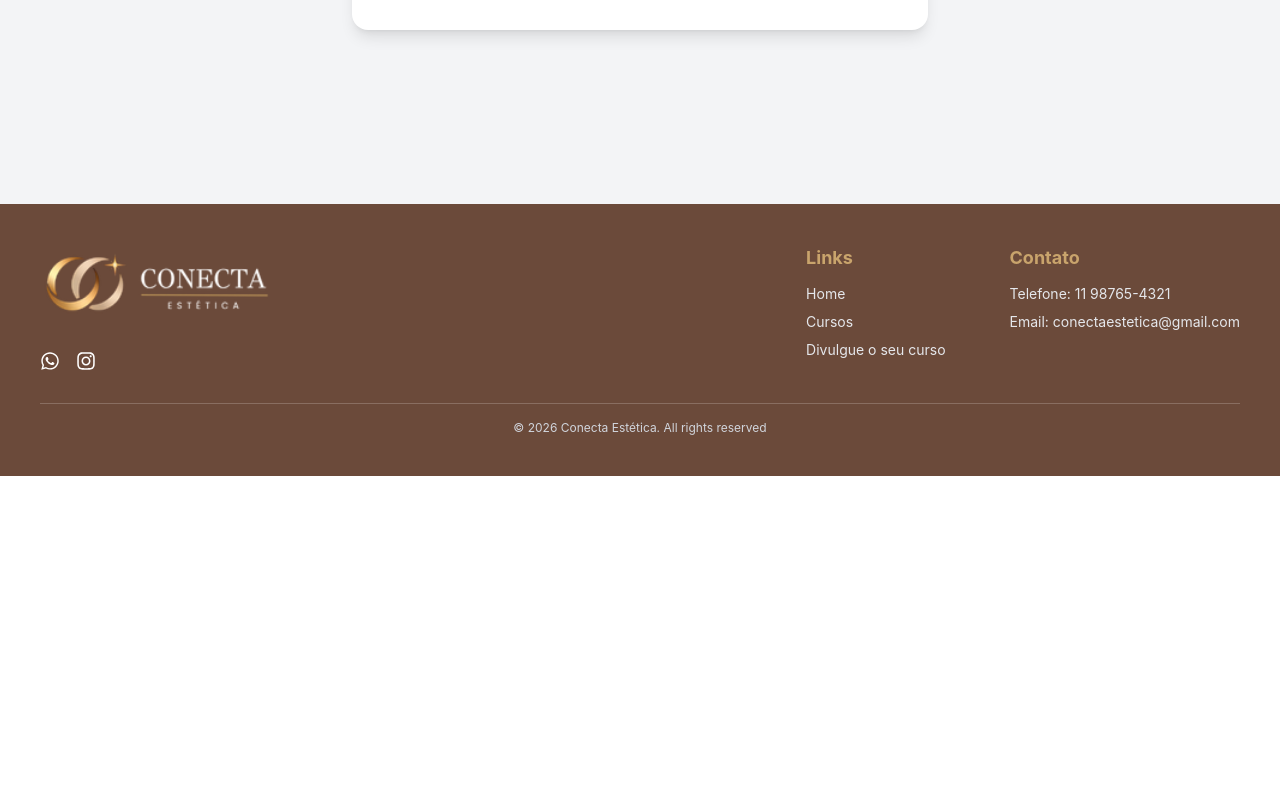
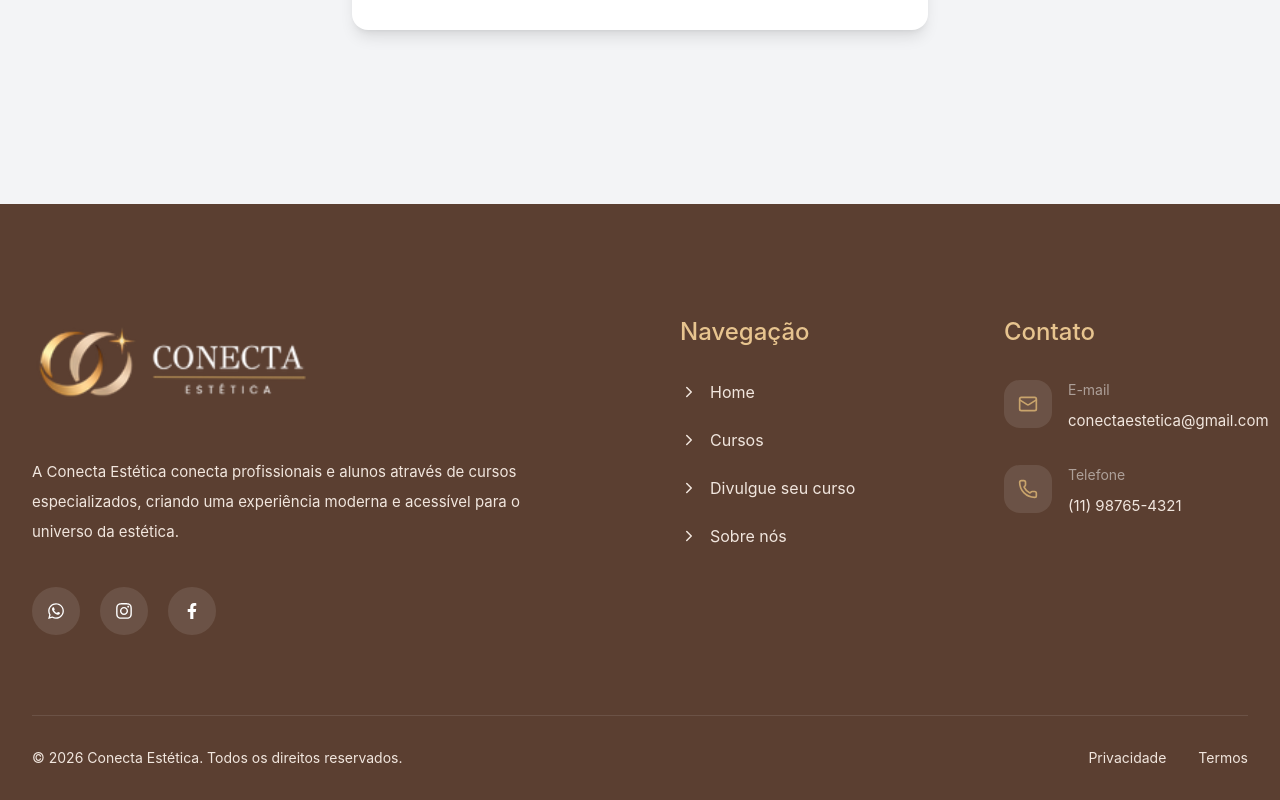
Before and after one commit to Projeto-P-I-Grupo10/conectaestetica-web-cliente, a React (Vite) app: page / in a window 1280 px wide. Shown: the part 596-1396 px from the top of the page. Before the commit the page ends 1072 px from the top, so only its background shows below. Built offline with nearby package versions, Linux system fonts and the light colour scheme.

Commit message:
Feat: Reestruturando o footer

```diff
--- a/src/assets/components/Footer.jsx
+++ b/src/assets/components/Footer.jsx
@@ -1,61 +1,254 @@
 import logo from "../img/Logo-horizontal-branca.png";
-import { FaWhatsapp, FaInstagram } from "react-icons/fa";
+
+import { FaWhatsapp, FaInstagram, FaFacebookF } from "react-icons/fa";
+
+import { Mail, Phone, ChevronRight } from "lucide-react";
+
+import { useNavigate } from "react-router-dom";
 
 export default function Footer() {
+  const navigate = useNavigate();
+
   return (
-    <footer className="bg-[#6B4A3A] text-white px-10 py-10">
-      {/* CONTEÚDO PRINCIPAL */}
-      <div className="flex flex-col md:flex-row justify-between gap-10">
-        {/* ESQUERDA */}
-        <div className="max-w-sm">
-          <img src={logo} alt="ConectaEstética" className="w-60" />
-          <div className="flex gap-4 mt-4 text-xl">
+    <footer className="bg-[#5b3f31] text-white pt-28">
+      <div className="max-w-7xl mx-auto px-8">
+        {/* Conteúdo principal */}
+        <div className="grid grid-cols-1 lg:grid-cols-4 gap-20 pb-20">
+          {/* Branding */}
+          <div className="lg:col-span-2">
+            <img src={logo} alt="Conecta Estética" className="w-72 mb-8" />
+
+            <p className="text-[#f1e6de] leading-loose max-w-lg text-[15px]">
+              A Conecta Estética conecta profissionais e alunos através de
+              cursos especializados, criando uma experiência moderna e acessível
+              para o universo da estética.
+            </p>
+
+            {/* Redes sociais */}
+            <div className="flex items-center gap-5 mt-10">
               <a
                 href="https://wa.me/5511987654321"
                 target="_blank"
                 rel="noopener noreferrer"
-              className="hover:opacity-80"
+                className="
+                  w-12
+                  h-12
+                  rounded-full
+                  bg-white/10
+                  flex
+                  items-center
+                  justify-center
+                  hover:bg-[#c9a46c]
+                  transition-all
+                  duration-300
+                "
               >
-              <FaWhatsapp />
+                <FaWhatsapp size={18} />
               </a>
 
               <a
-              href="https://instagram.com/seuusuario"
+                href="https://instagram.com"
                 target="_blank"
                 rel="noopener noreferrer"
-              className="hover:opacity-80"
+                className="
+                  w-12
+                  h-12
+                  rounded-full
+                  bg-white/10
+                  flex
+                  items-center
+                  justify-center
+                  hover:bg-[#c9a46c]
+                  transition-all
+                  duration-300
+                "
               >
-              <FaInstagram />
+                <FaInstagram size={18} />
+              </a>
+
+              <a
+                href="/"
+                className="
+                  w-12
+                  h-12
+                  rounded-full
+                  bg-white/10
+                  flex
+                  items-center
+                  justify-center
+                  hover:bg-[#c9a46c]
+                  transition-all
+                  duration-300
+                "
+              >
+                <FaFacebookF size={16} />
               </a>
             </div>
           </div>
 
-        {/* DIREITA */}
-        <div className="flex gap-16">
-          {/* LINKS */}
+          {/* Navegação */}
           <div>
-            <h3 className="text-lg font-bold mb-3 text-[#c9a46c]">Links</h3>
-            <ul className="space-y-2 text-sm text-gray-200">
-              <li>Home</li>
-              <li>Cursos</li>
-              <li>Divulgue o seu curso</li>
+            <h3 className="text-2xl font-medium mb-8 text-[#e7c48f]">
+              Navegação
+            </h3>
+
+            <ul className="space-y-6">
+              <li>
+                <button
+                  onClick={() => navigate("/home")}
+                  className="
+                    flex
+                    items-center
+                    gap-3
+                    text-[#f1e6de]
+                    hover:text-[#c9a46c]
+                    transition
+                  "
+                >
+                  <ChevronRight size={18} />
+                  Home
+                </button>
+              </li>
+
+              <li>
+                <button
+                  onClick={() => navigate("/cursos")}
+                  className="
+                    flex
+                    items-center
+                    gap-3
+                    text-[#f1e6de]
+                    hover:text-[#c9a46c]
+                    transition
+                  "
+                >
+                  <ChevronRight size={18} />
+                  Cursos
+                </button>
+              </li>
+
+              <li>
+                <button
+                  className="
+                    flex
+                    items-center
+                    gap-3
+                    text-[#f1e6de]
+                    hover:text-[#c9a46c]
+                    transition
+                  "
+                >
+                  <ChevronRight size={18} />
+                  Divulgue seu curso
+                </button>
+              </li>
+
+              <li>
+                <button
+                  className="
+                    flex
+                    items-center
+                    gap-3
+                    text-[#f1e6de]
+                    hover:text-[#c9a46c]
+                    transition
+                  "
+                >
+                  <ChevronRight size={18} />
+                  Sobre nós
+                </button>
+              </li>
             </ul>
           </div>
 
-          {/* CONTATO */}
+          {/* Contato */}
           <div>
-            <h3 className="text-lg font-bold mb-3 text-[#c9a46c]">Contato</h3>
-            <ul className="space-y-2 text-sm text-gray-200">
-              <li>Telefone: 11 98765-4321</li>
-              <li>Email: conectaestetica@gmail.com</li>
-            </ul>
+            <h3 className="text-2xl font-medium mb-8 text-[#e7c48f]">
+              Contato
+            </h3>
+
+            <div className="space-y-8">
+              {/* Email */}
+              <div className="flex items-start gap-4">
+                <div
+                  className="
+                    min-w-12
+                    h-12
+                    rounded-2xl
+                    bg-white/10
+                    flex
+                    items-center
+                    justify-center
+                    text-[#c9a46c]
+                  "
+                >
+                  <Mail size={20} />
+                </div>
+
+                <div>
+                  <p className="text-sm text-white/50 mb-2">E-mail</p>
+
+                  <span className="text-[#f1e6de] text-[15px]">
+                    conectaestetica@gmail.com
+                  </span>
+                </div>
+              </div>
+
+              {/* Telefone */}
+              <div className="flex items-start gap-4">
+                <div
+                  className="
+                    min-w-12
+                    h-12
+                    rounded-2xl
+                    bg-white/10
+                    flex
+                    items-center
+                    justify-center
+                    text-[#c9a46c]
+                  "
+                >
+                  <Phone size={20} />
+                </div>
+
+                <div>
+                  <p className="text-sm text-white/50 mb-2">Telefone</p>
+
+                  <span className="text-[#f1e6de] text-[15px]">
+                    (11) 98765-4321
+                  </span>
+                </div>
+              </div>
             </div>
           </div>
         </div>
 
-      {/* LINHA */}
-      <div className="border-t border-white/20 mt-8 pt-4 text-center text-xs text-gray-300">
-        © 2026 Conecta Estética. All rights reserved
+        {/* Linha inferior */}
+        <div
+          className="
+            border-t
+            border-white/10
+            py-8
+            flex
+            flex-col
+            md:flex-row
+            items-center
+            justify-between
+            gap-6
+          "
+        >
+          <p className="text-sm text-[#f1e6de]">
+            © 2026 Conecta Estética. Todos os direitos reservados.
+          </p>
+
+          <div className="flex items-center gap-8 text-sm text-[#f1e6de]">
+            <button className="hover:text-[#c9a46c] transition">
+              Privacidade
+            </button>
+
+            <button className="hover:text-[#c9a46c] transition">Termos</button>
+          </div>
+        </div>
       </div>
     </footer>
   );
```
Lines whose indentation alone changed are shown as unchanged.
